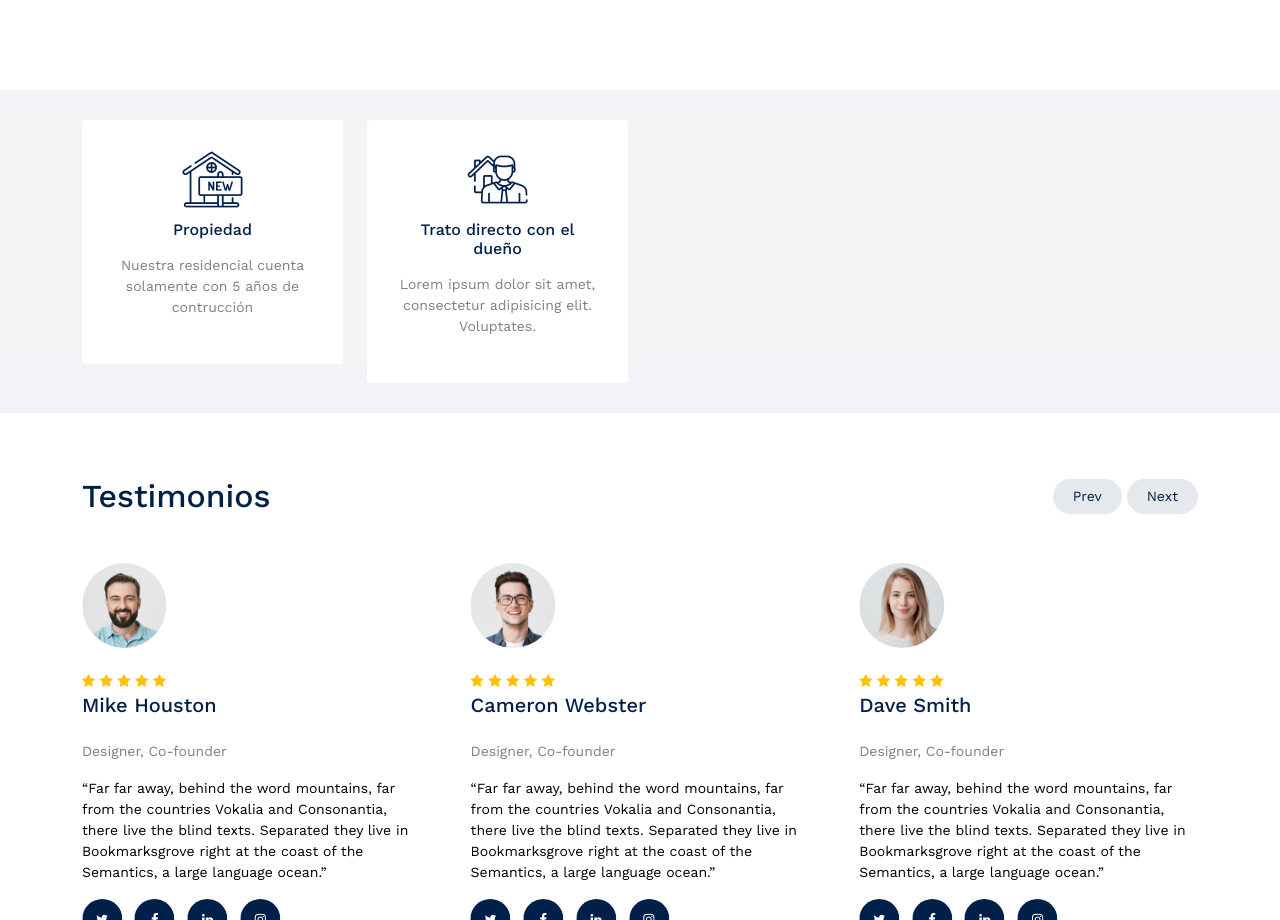
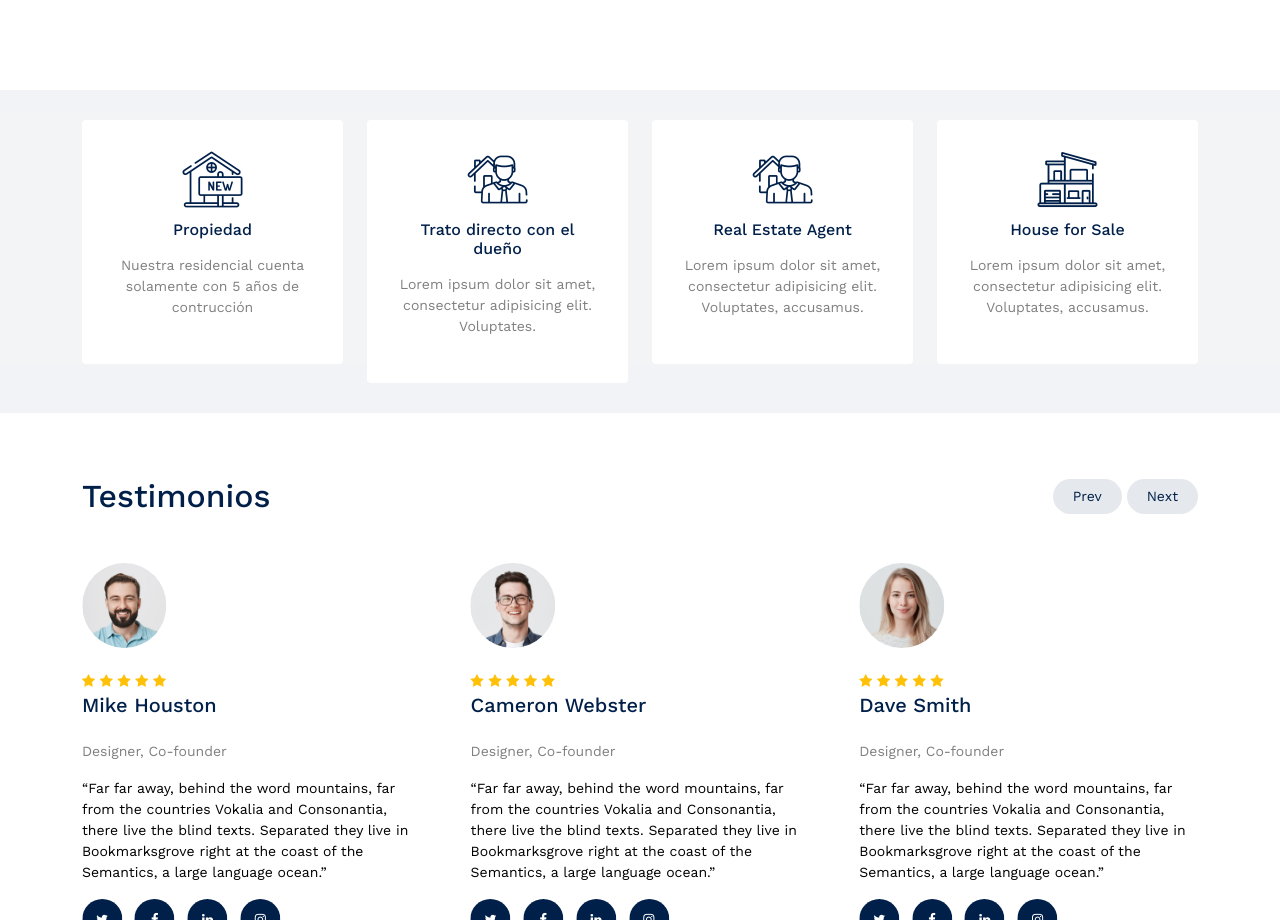
Before and after one commit to residencialjater/residencialjater05.github.io, a plain HTML site: page index.html in a window 1280 px wide. Shown: the part 1667-2587 px from the top of the page. Drawn offline with nearby package versions, Linux system fonts and the light colour scheme; files whose address does not match are found by name.

Commit message:
Update index.html

```diff
--- a/index.html
+++ b/index.html
@@ -507,17 +507,17 @@
               <!--<p><a href="#" class="learn-more">Learn More</a></p>-->
             </div>
           </div>
-          <!--<div class="col-6 col-lg-3" data-aos="fade-up" data-aos-delay="400">
+          <div class="col-6 col-lg-3" data-aos="fade-up" data-aos-delay="400">
             <div class="box-feature">
               <span class="flaticon-house-3"></span>
               <h3 class="mb-3">Real Estate Agent</h3>
               <p>
                 Lorem ipsum dolor sit amet, consectetur adipisicing elit.
                 Voluptates, accusamus.
-              </p>-->
+              </p>
               <!--<p><a href="#" class="learn-more">Learn More</a></p>-->
             </div>
-          <!--</div>
+          </div>
           <div class="col-6 col-lg-3" data-aos="fade-up" data-aos-delay="600">
             <div class="box-feature">
               <span class="flaticon-house-1"></span>
@@ -525,7 +525,7 @@
               <p>
                 Lorem ipsum dolor sit amet, consectetur adipisicing elit.
                 Voluptates, accusamus.
-              </p>-->
+              </p>
               <!--<p><a href="#" class="learn-more">Learn More</a></p>-->
             </div>
           </div>
```
